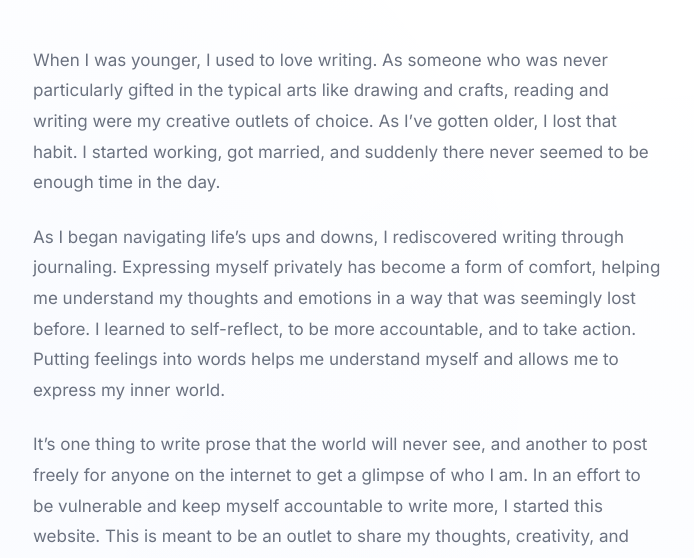
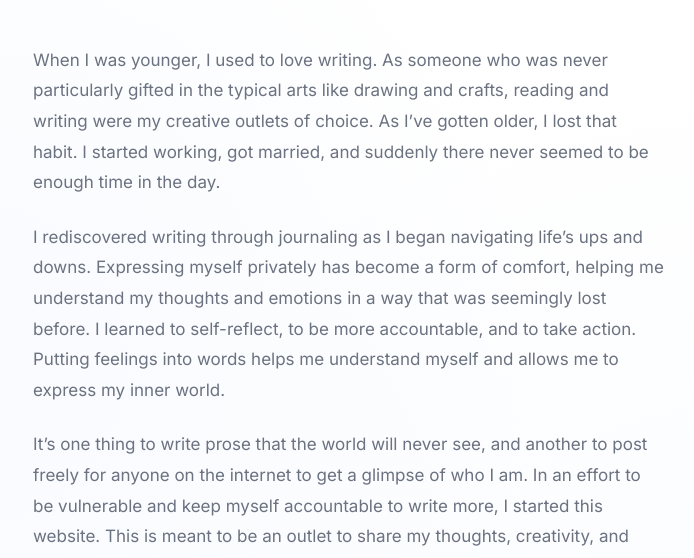
Before and after one commit to ktrann24/khietshome, a website: page thoughts/welcome.html in a window 1280 px wide. Shown: the part 232-790 px from the top of the page, without its empty margins (291-985 px from the left). Drawn offline with Linux system fonts and the light colour scheme.

Commit message:
Update blog posts from Notion - 2025-12-27

```diff
--- a/thoughts/welcome.html
+++ b/thoughts/welcome.html
@@ -30,7 +30,7 @@
                 <div class="post-content">
                     <p>When I was younger, I used to love writing. As someone who was never particularly gifted in the typical arts like drawing and crafts, reading and writing were my creative outlets of choice. As I’ve gotten older, I lost that habit. I started working, got married, and suddenly there never seemed to be enough time in the day.</p>
 
-                    <p>As I began navigating life’s ups and downs, I rediscovered writing through journaling. Expressing myself privately has become a form of comfort, helping me understand my thoughts and emotions in a way that was seemingly lost before. I learned to self-reflect, to be more accountable, and to take action. Putting feelings into words helps me understand myself and allows me to express my inner world.</p>
+                    <p>I rediscovered writing through journaling as I began navigating life’s ups and downs. Expressing myself privately has become a form of comfort, helping me understand my thoughts and emotions in a way that was seemingly lost before. I learned to self-reflect, to be more accountable, and to take action. Putting feelings into words helps me understand myself and allows me to express my inner world.</p>
 
                     <p>It’s one thing to write prose that the world will never see, and another to post freely for anyone on the internet to get a glimpse of who I am. In an effort to be vulnerable and keep myself accountable to write more, I started this website. This is meant to be an outlet to share my thoughts, creativity, and inner life beyond my private journal. I’m not sure what I’ll share — it could be related to my work, to my personal life, or just random thoughts and beliefs. Whatever it may be, I’m excited for the journey ahead.</p>
                 </div>
```
